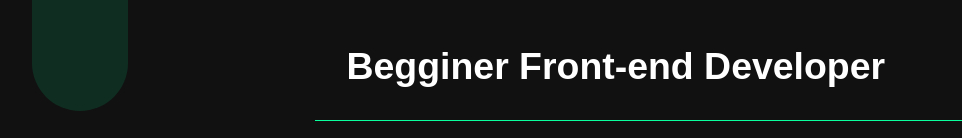
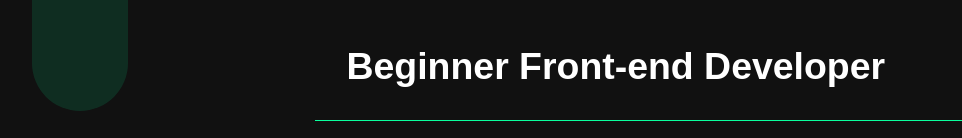
Before and after one commit to Dtsertsvadze/portfolio, a React (Vite) app: page / in a window 1280 px wide. Shown: the part 341-479 px from the top of the page, without its empty margins (0-962 px from the left). Built offline with nearby package versions, Linux system fonts and the light colour scheme; some icons are missing.

Commit message:
correct typos

```diff
--- a/src/components/Home.jsx
+++ b/src/components/Home.jsx
@@ -15,7 +15,7 @@ const Home = () => {
         <h2>
           <span className={classes.name}>Data Tsertsvadze</span>
         </h2>
-        <h3>Begginer Front-end Developer</h3>
+        <h3>Beginner Front-end Developer</h3>
       </div>
       <div className={classes.socials}>
         <div className={classes.myLinks}>
```
